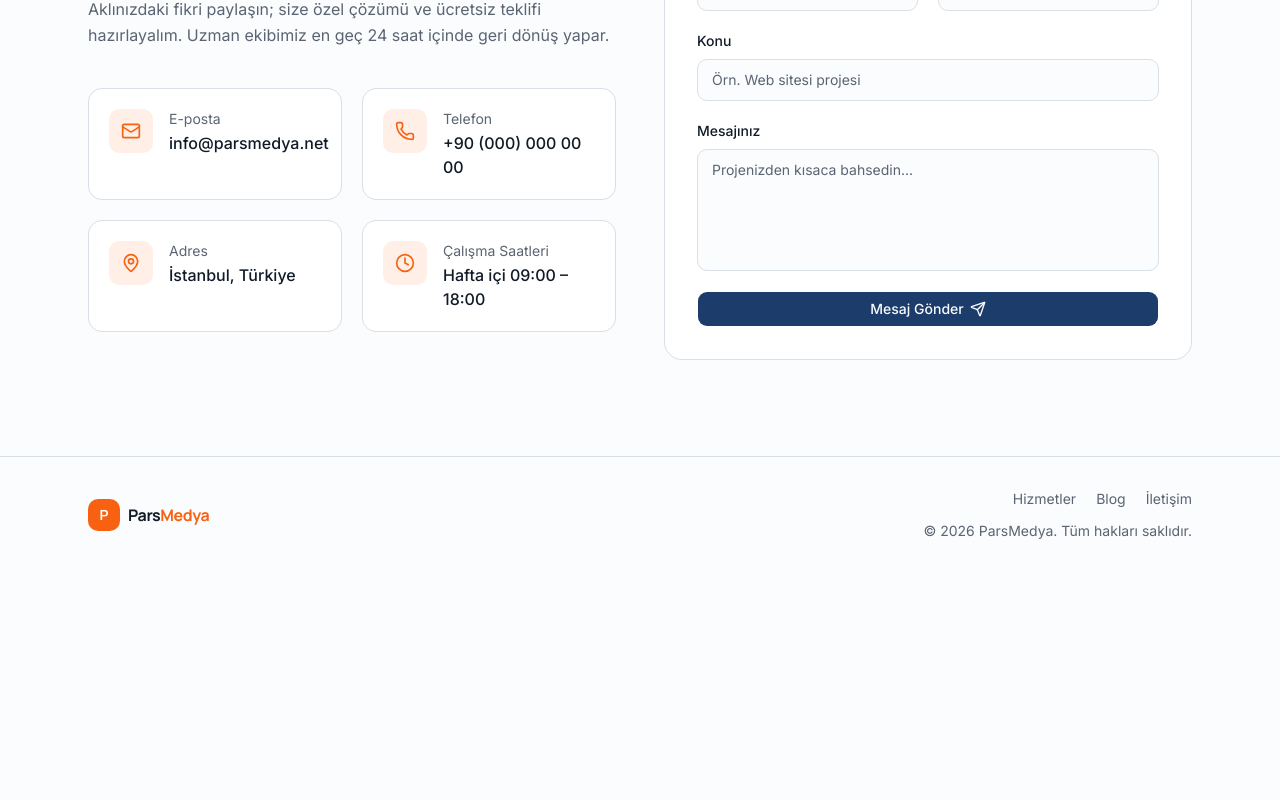
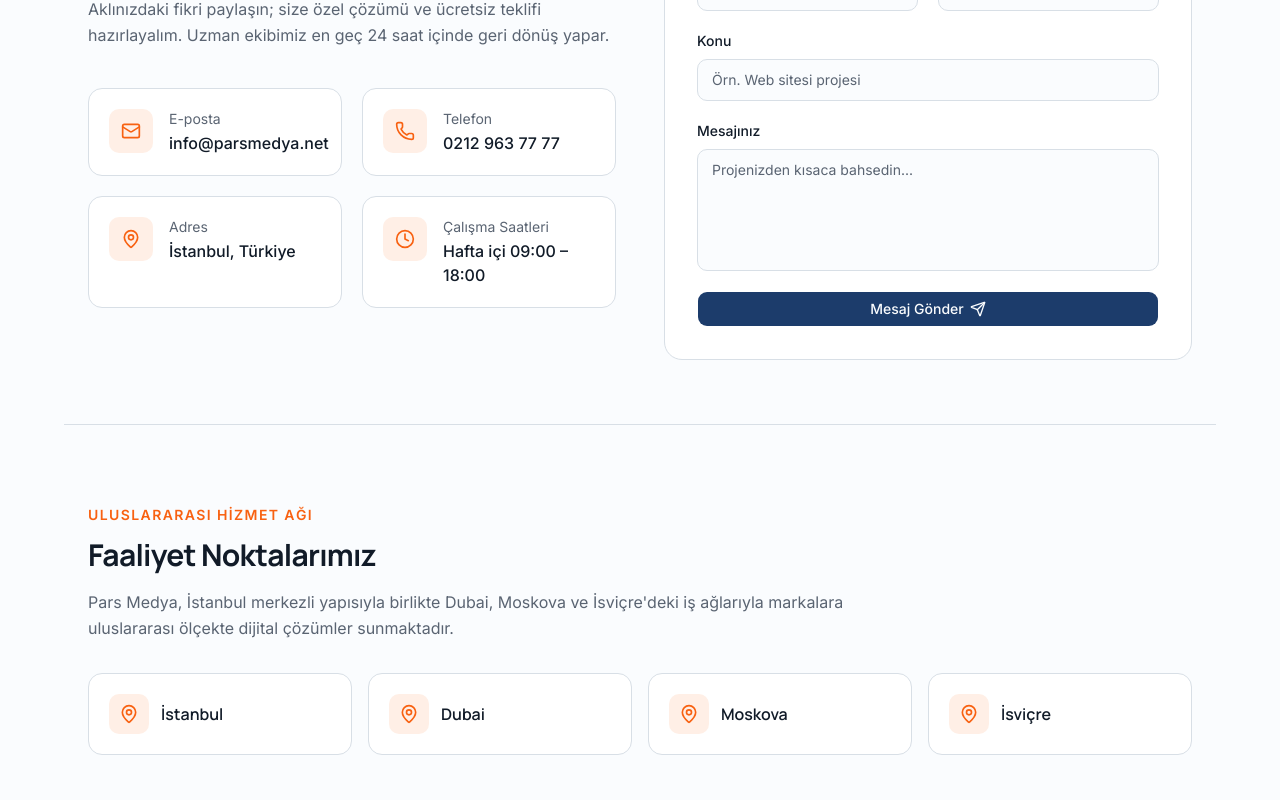
Before and after one commit to berkovski98/parsmedya, a Next.js app: page /iletisim in a window 1280 px wide. Shown: the part 540-1340 px from the top of the page. Before the commit the page ends 1113 px from the top, so only its background shows below. Built offline with nearby package versions, Linux system fonts and the light colour scheme.

Commit message:
feat: update company details and hero visuals

```diff
--- a/components/about.tsx
+++ b/components/about.tsx
@@ -39,6 +39,13 @@ export function About() {
               Kurulduğumuz günden bu yana onlarca markayla çalıştık; her projede önceliğimiz
               işinizi gerçekten ileri taşıyan, sürdürülebilir ve bakımı kolay ürünler ortaya
               koymak oldu. Uzun vadeli iş birliklerine inanır, teslimden sonra da yanınızda kalırız.
+            </p>
+            <p className="mt-4 text-pretty leading-relaxed text-muted-foreground">
+              İstanbul&apos;dan başlayan hizmet ağımızı; Dubai, Moskova ve
+              İsviçre&apos;deki iş bağlantılarımız, farklı pazarlardaki proje
+              deneyimimiz ve global hizmet yaklaşımımızla uluslararası ölçekte
+              genişletiyoruz. Markaların farklı ülkelerdeki dijital ihtiyaçlarına,
+              yerel dinamikleri gözeten sürdürülebilir çözümler üretiyoruz.
             </p>
 
             <dl className="mt-8 grid grid-cols-3 gap-6 border-t border-border pt-8">
--- a/components/contact-cta.tsx
+++ b/components/contact-cta.tsx
@@ -23,11 +23,11 @@ export function ContactCta() {
               info@parsmedya.net
             </a>
             <a
-              href="tel:+900000000000"
+              href="tel:+902129637777"
               className="inline-flex items-center gap-2 text-primary-foreground/90 transition-colors hover:text-primary-foreground"
             >
               <Phone className="h-4 w-4" />
-              +90 (000) 000 00 00
+              0212 963 77 77
             </a>
           </div>
         </div>
--- a/components/contact-section.tsx
+++ b/components/contact-section.tsx
@@ -15,8 +15,8 @@ const details = [
   {
     icon: Phone,
     label: 'Telefon',
-    value: '+90 (000) 000 00 00',
-    href: 'tel:+900000000000',
+    value: '0212 963 77 77',
+    href: 'tel:+902129637777',
   },
   {
     icon: MapPin,
@@ -161,6 +161,38 @@ export function ContactSection() {
           )}
         </div>
       </div>
+
+      <div className="mx-auto mt-16 max-w-6xl border-t border-border px-4 pt-16 sm:px-6 sm:pt-20">
+        <div className="max-w-3xl">
+          <p className="text-sm font-semibold uppercase tracking-widest text-accent">
+            Uluslararası Hizmet Ağı
+          </p>
+          <h2 className="mt-3 text-balance font-display text-2xl font-bold tracking-tight text-foreground sm:text-3xl">
+            Faaliyet Noktalarımız
+          </h2>
+          <p className="mt-4 text-pretty leading-relaxed text-muted-foreground">
+            Pars Medya, İstanbul merkezli yapısıyla birlikte Dubai, Moskova ve
+            İsviçre&apos;deki iş ağlarıyla markalara uluslararası ölçekte dijital
+            çözümler sunmaktadır.
+          </p>
+        </div>
+
+        <ul className="mt-8 grid gap-4 sm:grid-cols-2 lg:grid-cols-4">
+          {['İstanbul', 'Dubai', 'Moskova', 'İsviçre'].map((location) => (
+            <li
+              key={location}
+              className="flex items-center gap-3 rounded-xl border border-border bg-card p-5"
+            >
+              <span className="flex h-10 w-10 shrink-0 items-center justify-center rounded-lg bg-accent/10 text-accent">
+                <MapPin className="h-5 w-5" aria-hidden="true" />
+              </span>
+              <span className="font-display font-semibold text-foreground">
+                {location}
+              </span>
+            </li>
+          ))}
+        </ul>
+      </div>
     </section>
   )
 }
```
Also changed, not shown: app/icon.svg (added), public/parsmedya-hero.png.
